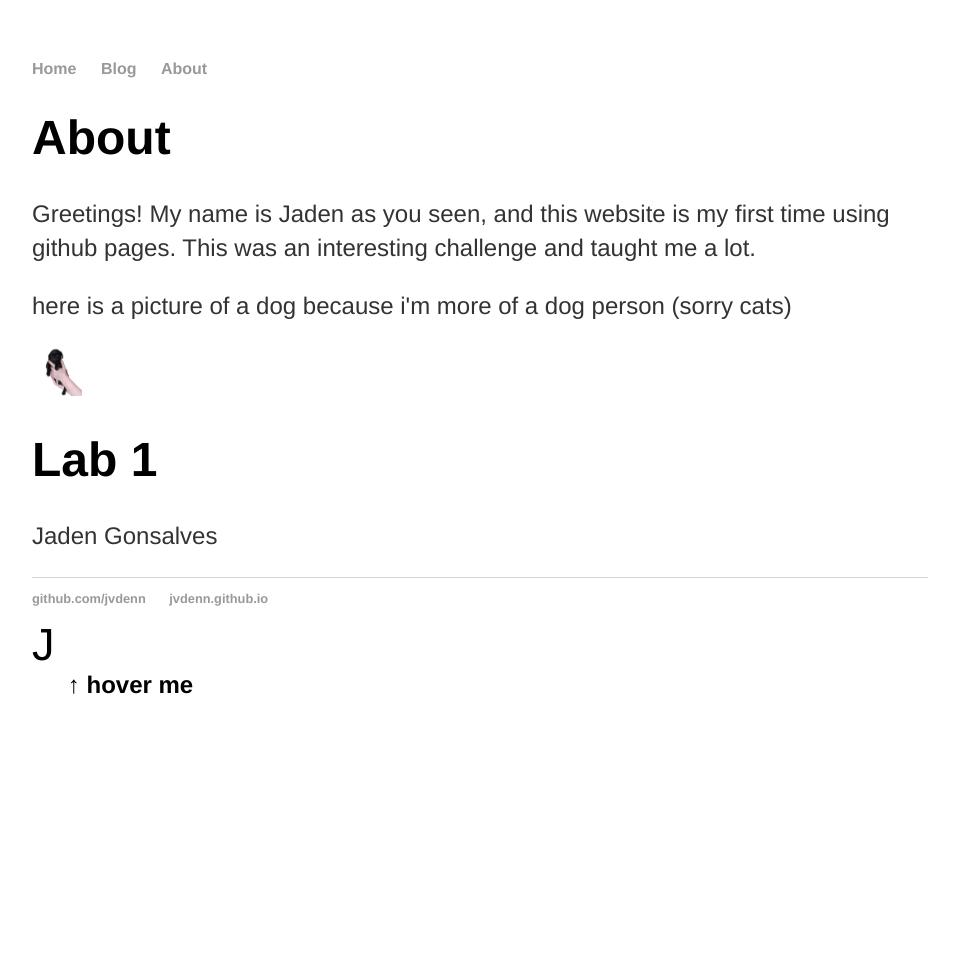
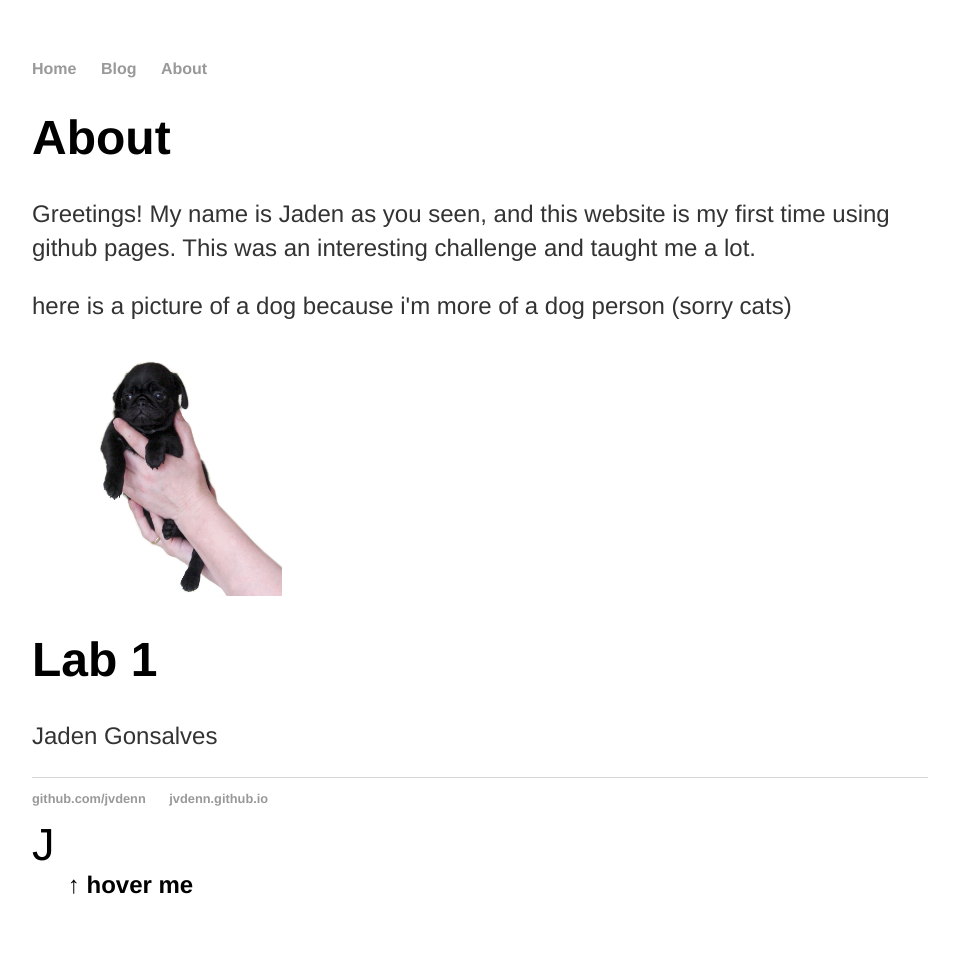
Before and after one commit to jvdenn/jvdenn.github.io, a Jekyll site: the page built from about/index.html, in a window 1280 px wide. Shown: the whole page, without its empty margins (160-1119 px from the left). Built offline with Jekyll 4.4.1, drawn with Linux system fonts in a browser that asks for light colours; before the commit the page ends 900 px from its top, so only the background shows below that.

Commit message:
resize img

```diff
--- a/css/main.css
+++ b/css/main.css
@@ -86,6 +86,6 @@ span
 }
 
 img {
-    width: 50px;
-    height: 50px;
+    width: 250px;
+    height: 250px;
 }
```
